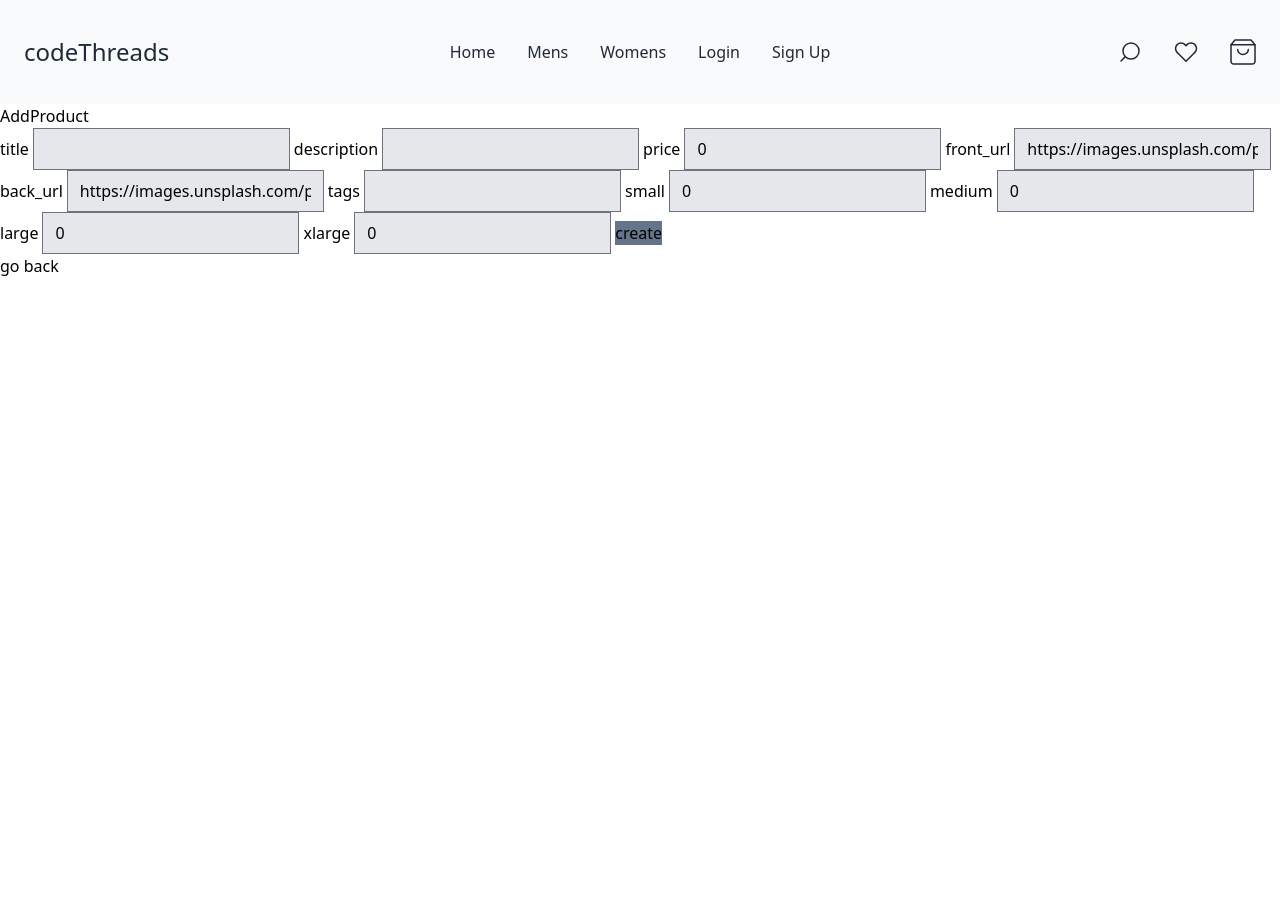
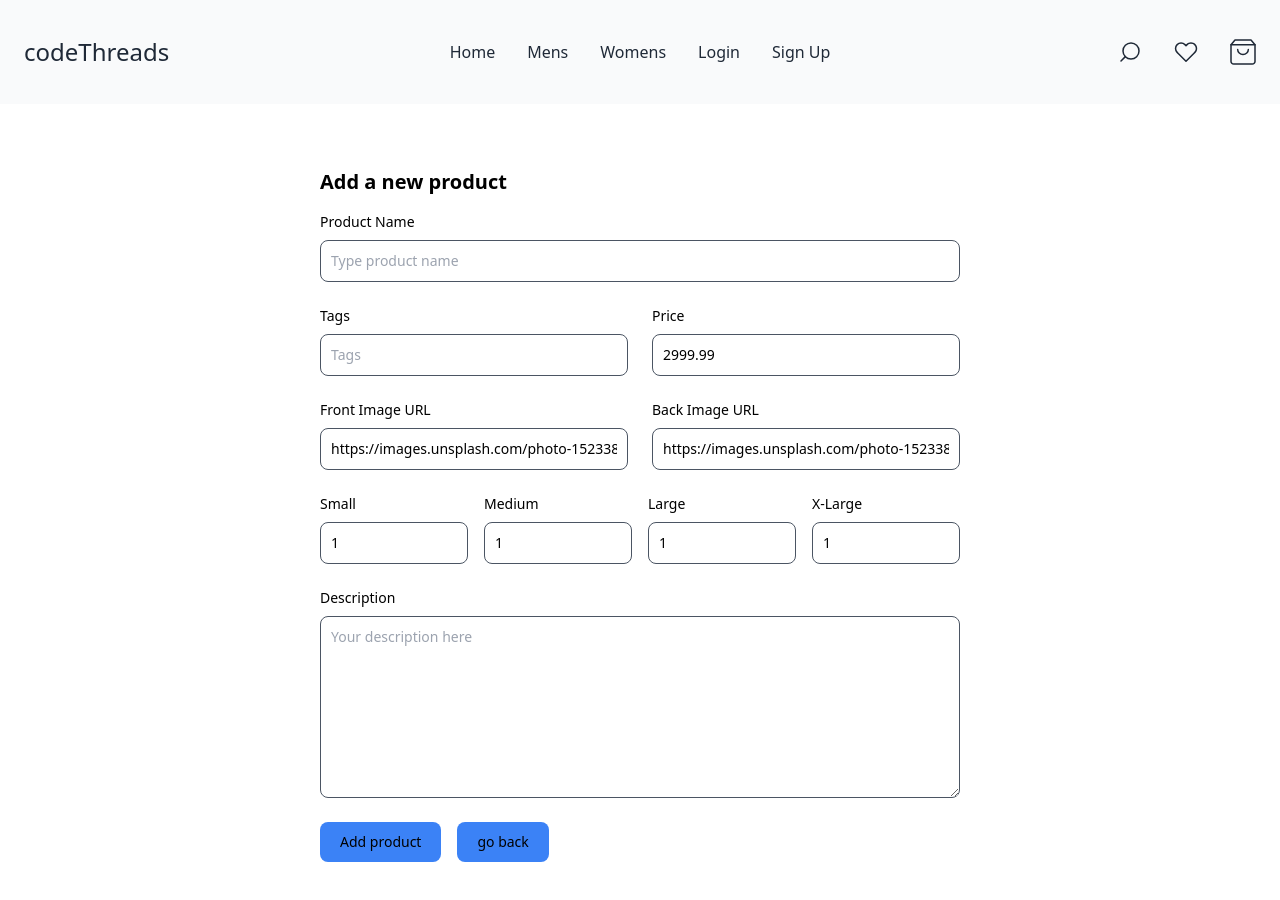
Before and after one commit to CodeThreads-FSA-VP-AM/CodeThreads, a React (Create React App) app: page /addproduct in a window 1280 px wide. Shown: the top 900 px of the page. Before the commit the page ends 800 px from the top, so only its background shows below. Built offline with nearby package versions, Linux system fonts and the light colour scheme; no server answers.

Commit message:
updated create product form with ui styling

```diff
--- a/src/components/AddProduct.tsx
+++ b/src/components/AddProduct.tsx
@@ -18,7 +18,7 @@ type Props = {
 const AddProduct: React.FC = () => {
   const [title, setTitle] = useState("");
   const [description, setDescription] = useState("");
-  const [price, setPrice] = useState(0);
+  const [price, setPrice] = useState(2999.99);
   const [front_url, setFront_url] = useState(
     "https://images.unsplash.com/photo-1523381210434-271e8be1f52b?ixlib=rb-4.0.3&ixid=MnwxMjA3fDB8MHxwaG90by1wYWdlfHx8fGVufDB8fHx8&auto=format&fit=crop&w=1170&q=80"
   );
@@ -27,10 +27,10 @@ const AddProduct: React.FC = () => {
   );
   const [tags, setTags] = useState("");
 
-  const [small, setSmall] = useState(0);
-  const [medium, setMedium] = useState(0);
-  const [large, setLarge] = useState(0);
-  const [xlarge, setXlarge] = useState(0);
+  const [small, setSmall] = useState(1);
+  const [medium, setMedium] = useState(1);
+  const [large, setLarge] = useState(1);
+  const [xlarge, setXlarge] = useState(1);
 
   const history = useNavigate();
 
@@ -45,38 +45,160 @@ const AddProduct: React.FC = () => {
   };
 
   return (
-    <div>
-      <h1>AddProduct</h1>
-
-      <form onSubmit={handleCreate}>
-        <label>title</label>
-        <input className="mx-1 bg-gray-200 border" type="text" value={title} onChange={(e) => setTitle(e.target.value)} required />
-        <label>description</label>
-        <input className="mx-1 bg-gray-200 border" type="text" value={description} onChange={(e) => setDescription(e.target.value)} required />
-        <label>price</label>
-        <input className="mx-1 bg-gray-200 border" type="number" value={price} onChange={(e) => setPrice(e.target.valueAsNumber)} />
-        <label>front_url</label>
-        <input className="mx-1 bg-gray-200 border" type="text" value={front_url} onChange={(e) => setFront_url(e.target.value)} />
-        <label>back_url</label>
-        <input className="mx-1 bg-gray-200 border" type="text" value={back_url} onChange={(e) => setBack_url(e.target.value)} />
-        <label>tags</label>
-        <input className="mx-1 bg-gray-200 border" type="text" value={tags} onChange={(e) => setTags(e.target.value)} />
-        {/* size quanities */}
-        <label>small</label>
-        <input className="mx-1 bg-gray-200 border" type="number" value={small} onChange={(e) => setSmall(e.target.valueAsNumber)} />
-        <label>medium</label>
-        <input className="mx-1 bg-gray-200 border" type="number" value={medium} onChange={(e) => setMedium(e.target.valueAsNumber)} />
-        <label>large</label>
-        <input className="mx-1 bg-gray-200 border" type="number" value={large} onChange={(e) => setLarge(e.target.valueAsNumber)} />
-        <label>xlarge</label>
-        <input className="mx-1 bg-gray-200 border" type="number" value={xlarge} onChange={(e) => setXlarge(e.target.valueAsNumber)} />
-
-        <button className="bg-slate-500" type="submit">
-          create
-        </button>
-      </form>
-      <button onClick={() => history(-1)}>go back</button>
-    </div>
+    <>
+      <section className="bg-white ">
+        <div className="max-w-2xl px-4 py-8 mx-auto lg:py-16">
+          <h2 className="mb-4 text-xl font-bold">Add a new product</h2>
+          <form onSubmit={handleCreate}>
+            <div className="grid gap-4 sm:grid-cols-2 sm:gap-6">
+              <div className="sm:col-span-2">
+                <label className="block mb-2 text-sm font-medium">Product Name</label>
+                <input
+                  type="text"
+                  name="name"
+                  value={title}
+                  id="name"
+                  className="text-sm rounded-lg focus:ring-primary-600 focus:border-primary-600 block w-full p-2.5 border-gray-600 placeholder-gray-400  focus:ring-primary-500 focus:border-primary-500"
+                  placeholder="Type product name"
+                  onChange={(e) => setTitle(e.target.value)}
+                  required
+                />
+              </div>
+              <div className="w-full">
+                <label className="block mb-2 text-sm font-medium">Tags</label>
+                <input
+                  type="text"
+                  name="tags"
+                  value={tags}
+                  id="tags"
+                  className="text-sm rounded-lg focus:ring-primary-600 focus:border-primary-600 block w-full p-2.5 border-gray-600 placeholder-gray-400  focus:ring-primary-500 focus:border-primary-500"
+                  placeholder="Tags"
+                  onChange={(e) => setTags(e.target.value)}
+                  required
+                />
+              </div>
+              <div className="w-full">
+                <label className="block mb-2 text-sm font-medium">Price</label>
+                <input
+                  type="number"
+                  name="price"
+                  value={price}
+                  id="price"
+                  className="text-sm rounded-lg focus:ring-primary-600 focus:border-primary-600 block w-full p-2.5 border-gray-600 placeholder-gray-400  focus:ring-primary-500 focus:border-primary-500"
+                  placeholder="$2999"
+                  required
+                  onChange={(e) => setPrice(e.target.valueAsNumber)}
+                />
+              </div>
+              <div className="w-full">
+                <label className="block mb-2 text-sm font-medium">Front Image URL</label>
+                <input
+                  type="text"
+                  name="front_url"
+                  value={front_url}
+                  id="front_url"
+                  className=" text-sm rounded-lg focus:ring-primary-600 focus:border-primary-600 block w-full p-2.5 border-gray-600 placeholder-gray-400  focus:ring-primary-500 focus:border-primary-500"
+                  placeholder="front_url"
+                  onChange={(e) => setFront_url(e.target.value)}
+                  required
+                />
+              </div>
+              <div className="w-full">
+                <label className="block mb-2 text-sm font-medium">Back Image URL</label>
+                <input
+                  type="text"
+                  name="back_url"
+                  value={back_url}
+                  id="back_url"
+                  className="border text-sm rounded-lg focus:ring-primary-600 focus:border-primary-600 block w-full p-2.5 border-gray-600 placeholder-gray-400  focus:ring-primary-500 focus:border-primary-500"
+                  placeholder="back_url"
+                  onChange={(e) => setBack_url(e.target.value)}
+                  required
+                />
+              </div>
+              <div className="sm:col-span-2">
+                <div className="flex justify-between space-x-4">
+                  <div className="w-40">
+                    <label className="block mb-2 text-sm font-medium">Small</label>
+                    <input
+                      type="number"
+                      name="small"
+                      value={small}
+                      id="small"
+                      className=" text-sm rounded-lg focus:ring-primary-600 focus:border-primary-600 block w-full p-2.5 border-gray-600 placeholder-gray-400  focus:ring-primary-500 focus:border-primary-500"
+                      placeholder="1"
+                      required
+                      onChange={(e) => setSmall(e.target.valueAsNumber)}
+                    />
+                  </div>
+                  <div className="w-40">
+                    <label className="block mb-2 text-sm font-medium">Medium</label>
+                    <input
+                      type="number"
+                      name="medium"
+                      value={medium}
+                      id="medium"
+                      className=" text-sm rounded-lg focus:ring-primary-600 focus:border-primary-600 block w-full p-2.5 border-gray-600 placeholder-gray-400  focus:ring-primary-500 focus:border-primary-500"
+                      placeholder="1"
+                      required
+                      onChange={(e) => setMedium(e.target.valueAsNumber)}
+                    />
+                  </div>
+                  <div className="w-40">
+                    <label className="block mb-2 text-sm font-medium">Large</label>
+                    <input
+                      type="number"
+                      name="large"
+                      value={large}
+                      id="large"
+                      className=" text-sm rounded-lg focus:ring-primary-600 focus:border-primary-600 block w-full p-2.5 border-gray-600 placeholder-gray-400  focus:ring-primary-500 focus:border-primary-500"
+                      placeholder="1"
+                      required
+                      onChange={(e) => setLarge(e.target.valueAsNumber)}
+                    />
+                  </div>
+                  <div className="w-40">
+                    <label className="block mb-2 text-sm font-medium">X-Large</label>
+                    <input
+                      type="number"
+                      name="xlarge"
+                      value={xlarge}
+                      id="xlarge"
+                      className=" text-sm rounded-lg focus:ring-primary-600 focus:border-primary-600 block w-full p-2.5 border-gray-600 placeholder-gray-400  focus:ring-primary-500 focus:border-primary-500"
+                      placeholder="1"
+                      required
+                      onChange={(e) => setXlarge(e.target.valueAsNumber)}
+                    />
+                  </div>
+                </div>
+              </div>
+              <div className="sm:col-span-2">
+                <label className="block mb-2 text-sm font-medium">Description</label>
+                <textarea
+                  id="description"
+                  rows={8}
+                  value={description}
+                  className="block p-2.5 w-full text-sm   rounded-lg border focus:ring-primary-500 focus:border-primary-500 border-gray-600 placeholder-gray-400  focus:ring-primary-500 focus:border-primary-500"
+                  placeholder="Your description here"
+                  onChange={(e) => setDescription(e.target.value)}
+                />
+              </div>
+            </div>
+            <button
+              type="submit"
+              className="inline-flex items-center px-5 py-2.5 mt-4 sm:mt-6 text-sm font-medium text-center bg-blue-500 rounded-lg focus:ring-4 focus:ring-primary-200 focus:ring-primary-900 hover:bg-blue-800">
+              Add product
+            </button>
+            <button
+              type="button"
+              className="inline-flex items-center px-5 py-2.5 m-4 sm:mt-6 text-sm font-medium text-center bg-blue-500 rounded-lg focus:ring-4 focus:ring-primary-200 focus:ring-primary-900 hover:bg-blue-800"
+              onClick={() => history(-1)}>
+              go back
+            </button>
+          </form>
+        </div>
+      </section>
+    </>
   );
 };
 
--- a/tailwind.config.js
+++ b/tailwind.config.js
@@ -1,8 +1,9 @@
 /** @type {import('tailwindcss').Config} */
 module.exports = {
-  content: ['./src/**/*.{js,jsx,ts,tsx}'],
+  media: false,
+  content: ["./src/**/*.{js,jsx,ts,tsx}"],
   theme: {
     extend: {},
   },
-  plugins: [require('@tailwindcss/forms'), require('@tailwindcss/typography')],
+  plugins: [require("@tailwindcss/forms"), require("@tailwindcss/typography")],
 };
```
Also changed, not shown: src/components/AddReview.tsx (+20 -68 lines).
